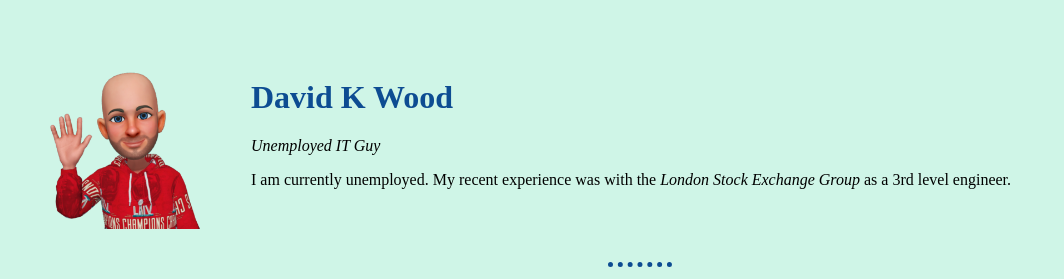
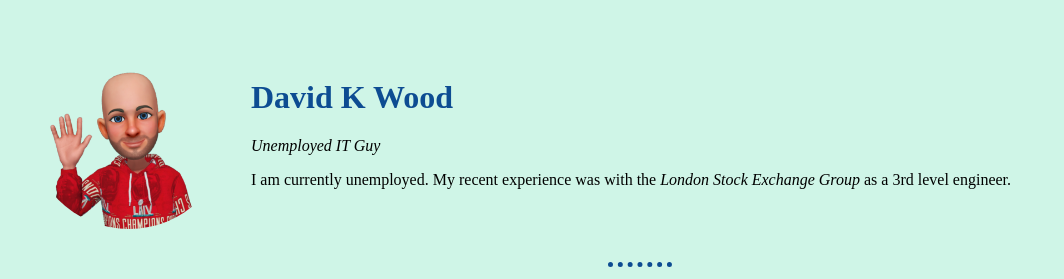
Before and after one commit to murphdog2212/cv, a plain HTML site: page index.html in a window 1280 px wide. Shown: the top 279 px of the page, without its empty margins (0-1064 px from the left). Drawn offline with Linux system fonts and the light colour scheme.

Commit message:
Added CSS styling
.circular class for images

```diff
--- a/css/styles.css
+++ b/css/styles.css
@@ -13,8 +13,8 @@ h3 {
 }
 
 hr {
+    border-color: #0D4C92;
     border-style: dotted none none;
-    border-color: #0D4C92;
     border-width: 5px;
     width: 5%;
 }
@@ -22,3 +22,7 @@ hr {
 img {
     height: 200px;
 }
+
+.circular {
+    border-radius: 100%;
+}
--- a/index.html
+++ b/index.html
@@ -11,7 +11,7 @@
 <body>
     <table cellspacing="20">
         <tr>
-            <td><img src="images/DavidWood_emoji.png" alt="david wood emoji profile picture"></td>
+            <td><img class="circular" src="images/DavidWood_emoji.png" alt="david wood emoji profile picture"></td>
             <td><h1>David K Wood</h1>
                 <p><em>Unemployed IT Guy</em></p>
                 <p>I am currently unemployed. My recent experience was with the <em>London Stock Exchange Group</em> as a 3rd level engineer.</p></td>
```
